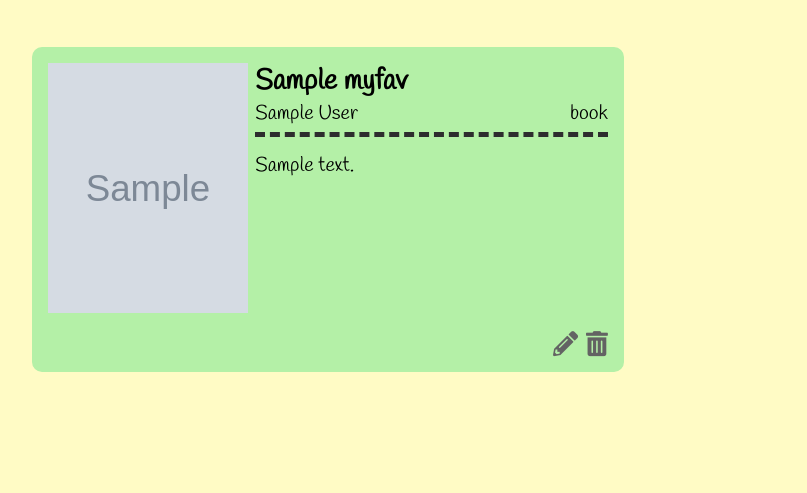
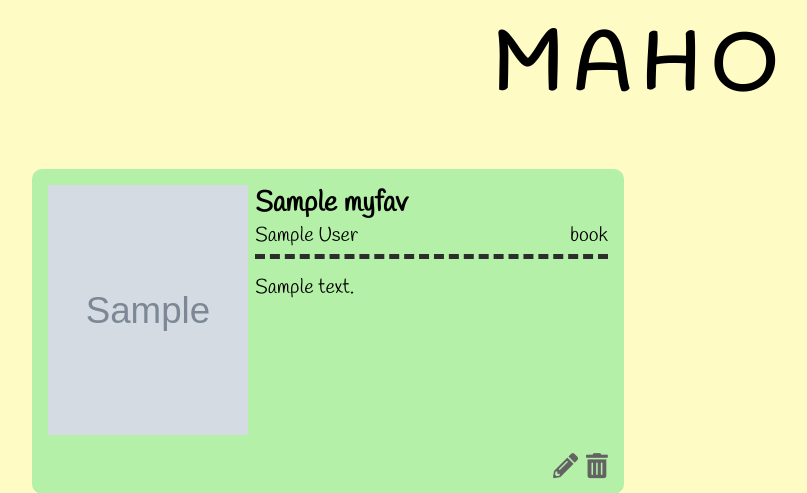
Before and after one commit to MahoMori/my_fav_list, a Django app: page / in a window 1280 px wide. Shown: the part 70-563 px from the top of the page, without its empty margins (0-807 px from the left). Run offline with Django 3.2, Linux system fonts and the light colour scheme; tables that the repository leaves empty hold one stand-in row (values such as "Sample post"); grey boxes marked "Sample" are stand-in pictures.

Commit message:
changed home header

```diff
--- a/myfav/templates/myfav/myfav.html
+++ b/myfav/templates/myfav/myfav.html
@@ -5,8 +5,8 @@
 {% load static %}
 
 <div class="head">
-    <h1 class='username'>{{user.username}}</h1>
-    <!-- <h1>~ My Favourites ~</h1> -->
+    <h1 class='username'>Maho</h1>
+    <!-- <h1 class='username'>{{user.username}}</h1> -->
 </div>
 
 <main>
```
Also changed, not shown: media/IMG_0367_kai.JPG (deleted), media/IMG_0368.JPG (deleted), media/hutomo-abrianto-3tV7afC7alc-unsplash.jpg (deleted), media/hutomo-abrianto-3tV7afC7alc-unsplash_9tYdK5y.jpg (deleted), media/woman-wearing-blue-v-neck-sleeveless-top-while-holding-842949.jpg (deleted).
